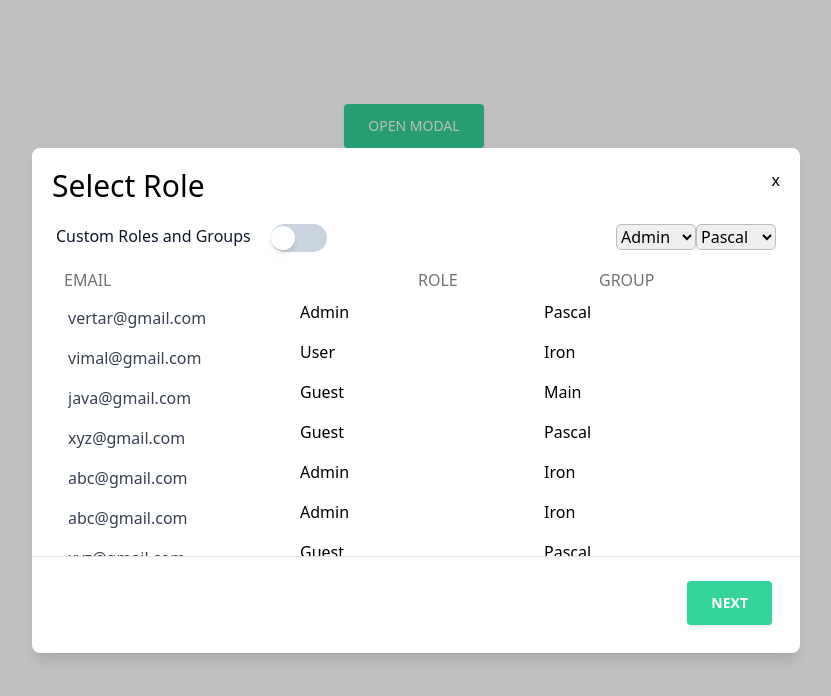
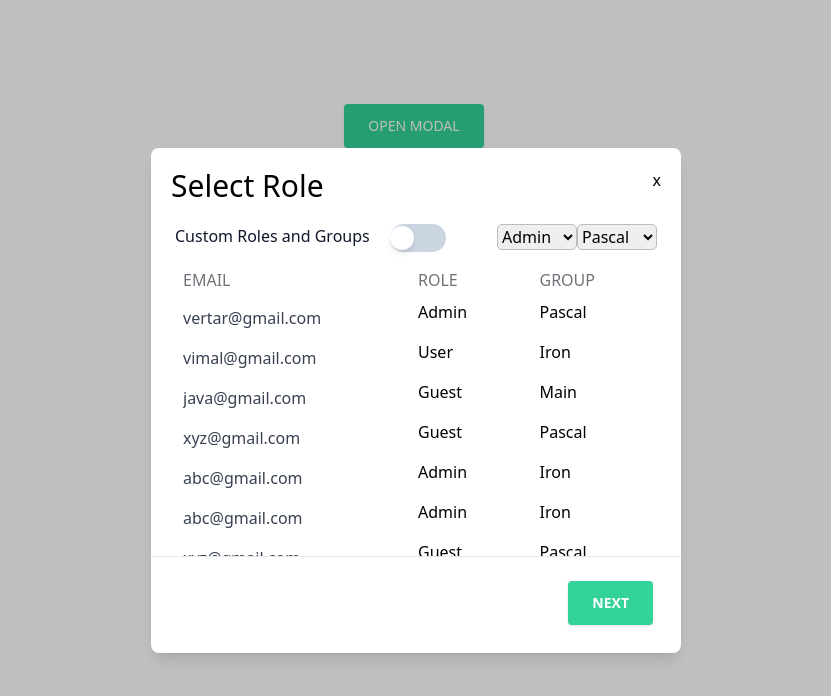
Before and after one commit to Yog9/LambdaTest, a React (Create React App) app: page / in a window 1280 px wide. Both pictures are taken after a click on the button "OPEN MODAL". Shown: the top 696 px of the page, without its empty margins (224-1055 px from the left). Built offline with nearby package versions, Linux system fonts and the light colour scheme.

Commit message:
Update Item.js

```diff
--- a/src/components/Item.js
+++ b/src/components/Item.js
@@ -2,6 +2,10 @@ import React from "react";
 import SelectOptions from "./SelectOptions";
 import PropTypes from "prop-types";
 
+/**
+ * Component that renders a Item
+ * @returns JSX Element
+ */
 const Item = ({
   toggle,
   data,
@@ -40,9 +44,9 @@ const Item = ({
 
   return (
     <>
-      <div className="grid grid-cols-3 gap-3">
+      <div className="grid-container grid grid-cols-4 gap-1">
         <input
-          className="mb-1 appearance-none py-2 px-3 text-gray-700 leading-tight focus:outline-none active:bg-white hover:bg-slate-300 focus: bg-white"
+          className="cursor-pointer pl-2 col-span-2 mb-1 appearance-none py-2 text-gray-700 leading-tight active:bg-slate-300 hover:bg-slate-300 focus:bg-slate-300 focus-within:bg-slate-300"
           type="text"
           name="email"
           value={email}
```
